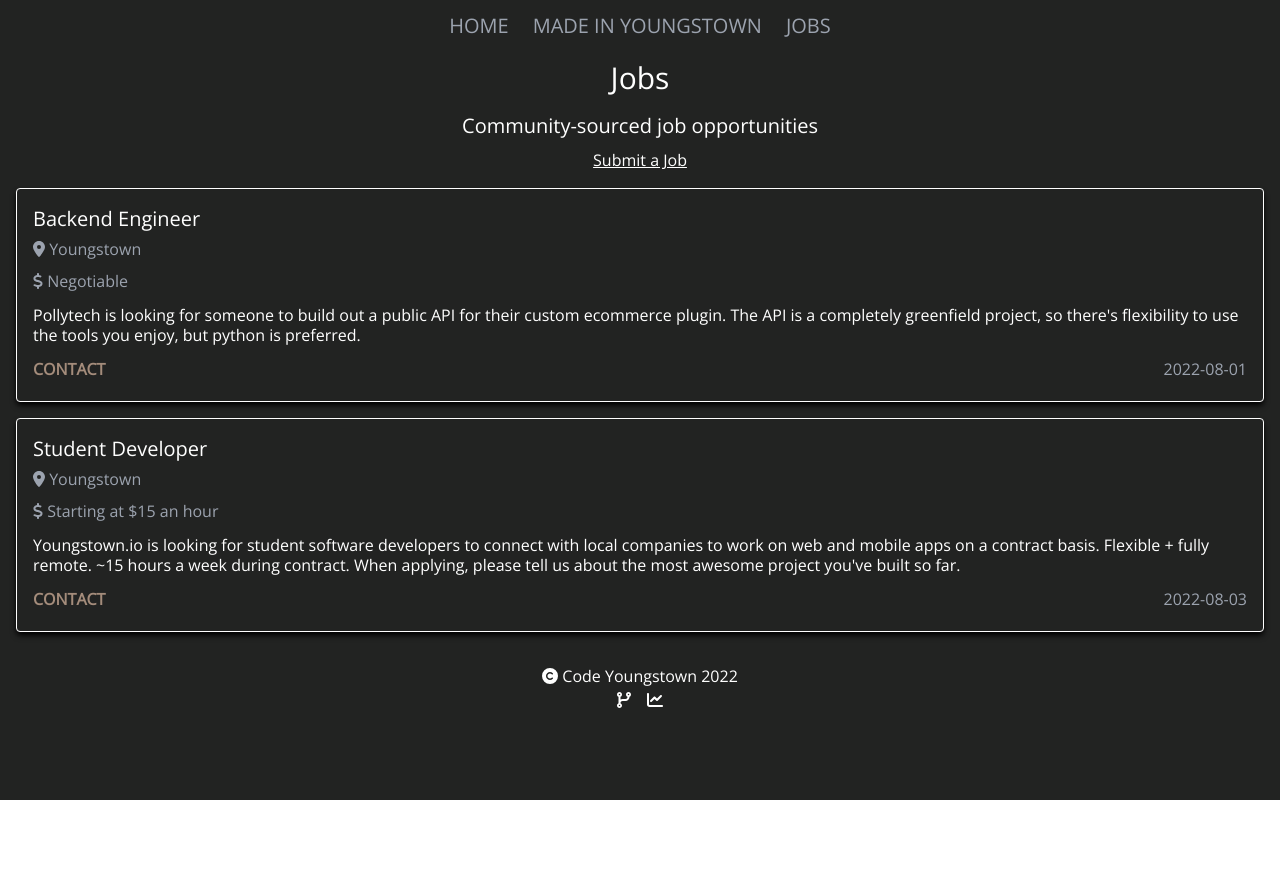
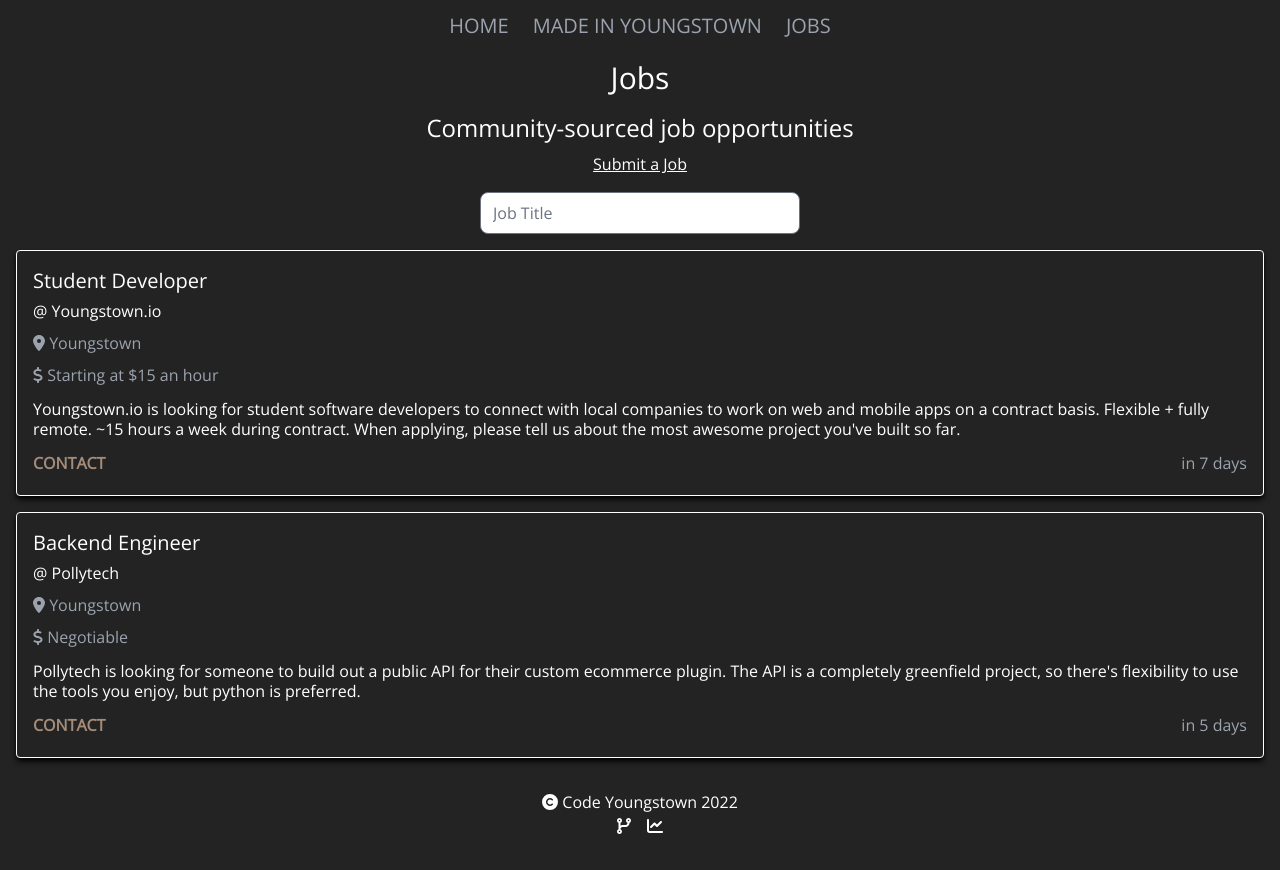
Before and after one commit to codeyoungstown/next-codeyoungstown.com, a Next.js app: page /jobs in a window 1280 px wide. Before the commit the page ends 800 px from the top, so only its background shows below. Built offline with nearby package versions, Linux system fonts and the light colour scheme.

Commit message:
updated jobs page and form

```diff
--- /dev/null
+++ b/components/JobListings.tsx
@@ -0,0 +1,88 @@
+import { jobs } from "../data/jobs";
+import DataCard from "./DataCard";
+import { FontAwesomeIcon } from "@fortawesome/react-fontawesome";
+import { useState } from "react";
+import { faLocationDot, faDollarSign } from "@fortawesome/free-solid-svg-icons";
+import { parseISO, formatDistanceToNow, differenceInDays } from "date-fns";
+import Search from "./Search";
+
+export default function JobListings() {
+  // SEARCH HANDLER //
+  const [search, setSearch] = useState("");
+  const handleSearch = (e) => {
+    setSearch(e.target.value);
+  };
+  const orderedJobs = jobs.sort((a, b) => {
+    return a.date > b.date ? -1 : 1;
+  });
+  const filteredJobs = orderedJobs.filter((job) =>
+    job.title.toLowerCase().includes(search.toLocaleLowerCase())
+  );
+  // *SEARCH HANDLER* //
+
+  return (
+    <div className="w-full mt-4">
+      <Search handleSearch={handleSearch} placeHolder="Job Title" />
+      {filteredJobs.length ? (
+        filteredJobs.map((job) => (
+          <Job key={job.company + job.date} job={job} />
+        ))
+      ) : (
+        <NoResult />
+      )}
+    </div>
+  );
+}
+
+const Job = ({ job }) => {
+  // DATE HANDLER, see:https://date-fns.org/v2.29.1/docs/ //
+  const jobDate = parseISO(job.date);
+  const timePassed = formatDistanceToNow(jobDate, { addSuffix: true });
+  const dateTracker = differenceInDays(new Date(), jobDate);
+  // *DATE HANDLER* //
+
+  if (dateTracker < 60) {
+    return (
+      <DataCard>
+        <h3 className="text-xl font-medium">{job.title}</h3>
+        <p>@ {job.company}</p>
+        <p className="text-gray-400">
+          <FontAwesomeIcon icon={faLocationDot} /> {job.location}
+        </p>
+        <p className="text-gray-400">
+          <FontAwesomeIcon icon={faDollarSign} /> {job.salary}
+        </p>
+        <p className="leading-5 my-2">{job.desc}</p>
+        <div className="grid grid-cols-2 mt-auto">
+          <div className="col-span-1">
+            <JobContact link={job.contact} />
+          </div>
+          <div className="col-span-1 text-right">
+            <p className="text-gray-400">{timePassed}</p>
+          </div>
+        </div>
+      </DataCard>
+    );
+  } else return null;
+};
+
+const JobContact = ({ link }) => {
+  return (
+    <a
+      href={`mailto:${link}`}
+      target="_blank"
+      rel="noreferrer"
+      className="text-colt hover:text-[#826e62] font-bold"
+    >
+      CONTACT
+    </a>
+  );
+};
+
+const NoResult = () => {
+  return (
+    <div className="col-span-full p-5">
+      <p className="text-center text-2xl">No Results Found</p>
+    </div>
+  );
+};
--- a/components/Jobs.tsx
+++ /dev/null
@@ -1,50 +0,0 @@
-import { jobs } from "../data/jobs";
-import DataCard from "./DataCard";
-import { FontAwesomeIcon } from "@fortawesome/react-fontawesome";
-import { faLocationDot, faDollarSign } from "@fortawesome/free-solid-svg-icons";
-
-export default function JobListings() {
-  return (
-    <div className="w-full">
-      {jobs.map((job) => (
-        <Job key={job.title} job={job} />
-      ))}
-    </div>
-  );
-}
-
-const Job = ({ job }) => {
-  return (
-    <DataCard>
-      <h3 className="text-xl font-medium">{job.title}</h3>
-      <p className="text-gray-400">
-        <FontAwesomeIcon icon={faLocationDot} /> {job.location}
-      </p>
-      <p className="text-gray-400">
-        <FontAwesomeIcon icon={faDollarSign} /> {job.salary}
-      </p>
-      <p className="leading-5 my-2">{job.desc}</p>
-      <div className="grid grid-cols-2 mt-auto">
-        <div className="col-span-1">
-          <JobContact link={job.contact} />
-        </div>
-        <div className="col-span-1 text-right">
-          <p className="text-gray-400">{job.date}</p>
-        </div>
-      </div>
-    </DataCard>
-  );
-};
-
-const JobContact = ({ link }) => {
-  return (
-    <a
-      href={`mailto:${link}`}
-      target="_blank"
-      rel="noreferrer"
-      className="text-colt hover:text-[#826e62] font-bold"
-    >
-      CONTACT
-    </a>
-  );
-};
--- a/pages/jobs-form.tsx
+++ b/pages/jobs-form.tsx
@@ -8,9 +8,9 @@ export default function JobsForm() {
         Add a listing to be featured on the Jobs Board
       </h1>
 
-      <div className="flex justify-center">
+      <div className="flex justify-center mt-2">
         <form
-          className="p-4 flex-row w-full"
+          className="flex-row"
           action="https://mailto:contact@codeyoungstown.com?subject=New Job Listing"
           target="__blank"
           method="post"
@@ -19,10 +19,11 @@ export default function JobsForm() {
           <FormField name="name" label="Your Name:" />
           <FormField name="email" label="Your Email:" type="email" />
           <FormField name="jobTitle" label="Job Title:" />
-          <FormField name="company" label="Copmpany:" />
+          <FormField name="description" label="Job Description:" />
+          <FormField name="company" label="Company:" />
           <FormField
             name="location"
-            label="Location (City, State OR Remote):"
+            label="Location (City, State, OR Remote):"
           />
           <FormField name="salaryRange" label="Salary Range:" />
           <FormField
--- a/pages/jobs.tsx
+++ b/pages/jobs.tsx
@@ -2,13 +2,13 @@
 
 import Link from "next/link";
 import Layout from "../components/Layout";
-import JobListings from "../components/Jobs";
+import JobListings from "../components/JobListings";
 
 export default function Jobs() {
   return (
     <Layout page="Jobs">
       <h1 className="text-3xl p-2">Jobs</h1>
-      <h2 className="text-xl p-2">Community-sourced job opportunities</h2>
+      <h2 className="text-2xl p-2">Community-sourced job opportunities</h2>
       <Link href="/jobs-form">
         <a className="hover:text-gray-300 underline">Submit a Job</a>
       </Link>
```
